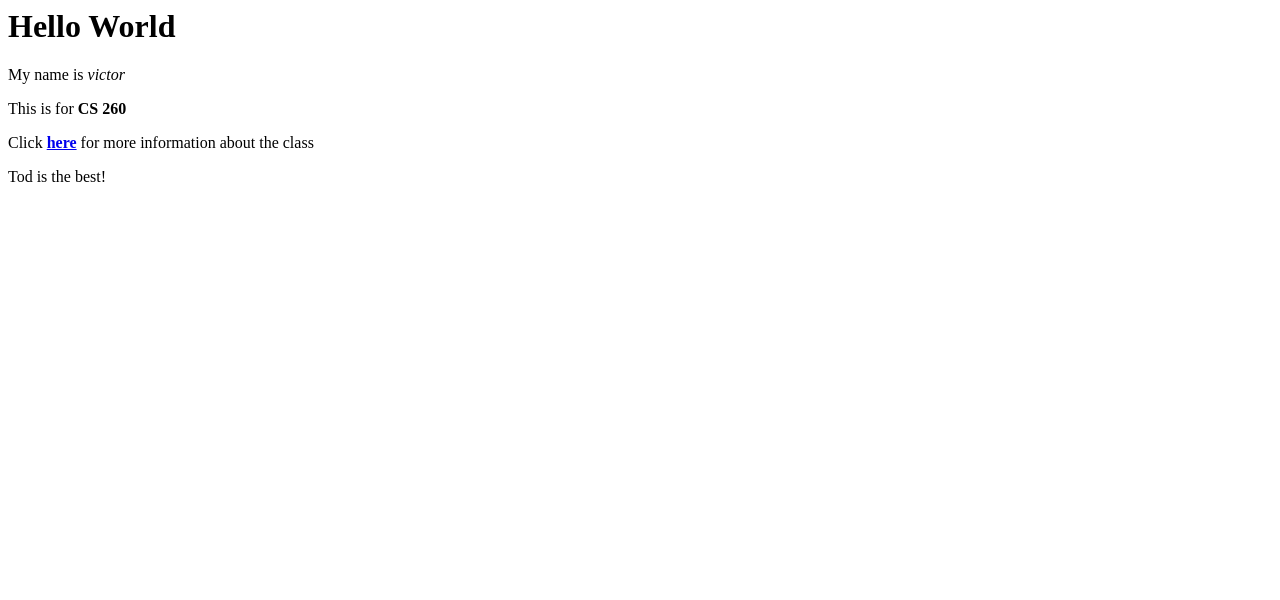
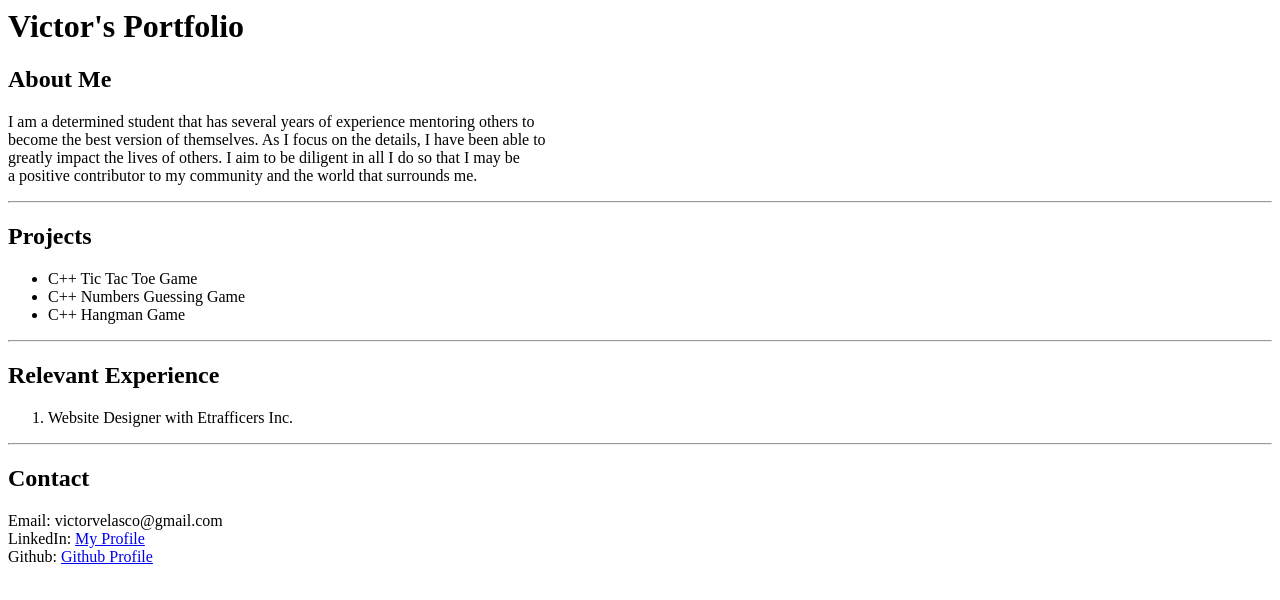
Before and after one commit to victorvel/CS260, a plain HTML site: page index.html in a window 1280 px wide. Drawn offline with Linux system fonts and the light colour scheme.

Commit message:
portfolio project

```diff
--- a/index.html
+++ b/index.html
@@ -2,13 +2,32 @@
 <head>
     <meta charset="UTF-8">
     <meta name="viewport" content="width=device-width, initial-scale=1.0">
-    <title>Document</title>
+    <title>Portflio</title>
 </head>
 <body>
-    <h1>Hello World</h1>
-    <p>My name is <em>victor</em></p>
-    <p>This is for <strong>CS 260</strong></p>
-    <p>Click <strong><a href="info.html">here</a></strong> for more information about the class</p>
-    <p>Tod is the best!</p>
+    <h1>Victor's Portfolio</h1>
+    <h2>About Me</h2>
+    <p>I am a determined student that has several years of experience mentoring others to<br>
+    become the best version of themselves. As I focus on the details, I have been able to<br>
+    greatly impact the lives of others. I aim to be diligent in all I do so that I may be<br>
+    a positive contributor to my community and the world that surrounds me. </p>
+    <hr>
+    <h2>Projects</h2>
+    <ul>
+        <li>C++ Tic Tac Toe Game</li>
+        <li>C++ Numbers Guessing Game</li>
+        <li>C++ Hangman Game</li>
+    </ul>
+    <hr>
+    <h2>Relevant Experience</h2>
+    <ol>
+        <li>Website Designer with Etrafficers Inc.</li>
+    </ol>
+    <hr>
+    <h2>Contact</h2>
+    <p>Email: victorvelasco@gmail.com<br>
+    LinkedIn: <a href="https://www.linkedin.com/in/victor-velasco/">My Profile</a><br>
+    Github: <a href="https://github.com/victorvel">Github Profile</a></p>
+
 </body>
 </html>
```
